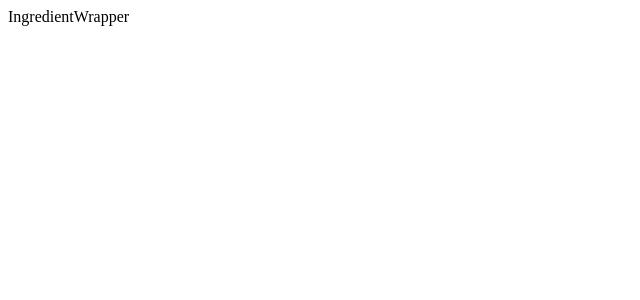
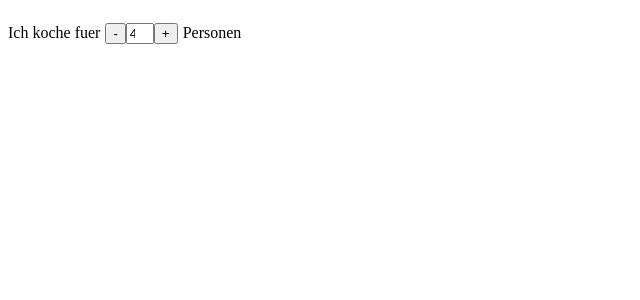
Before and after one commit to Benjauer/feinkoch-recipe-display, a Next.js app: page / in a window 1280 px wide. Shown: the top 300 px of the page, without its empty margins (0-640 px from the left). Built offline with nearby package versions, Linux system fonts and the light colour scheme.

Commit message:
add paxinput components

```diff
--- a/components/IngredientWrapper/IngredientWrapper.tsx
+++ b/components/IngredientWrapper/IngredientWrapper.tsx
@@ -2,14 +2,30 @@ import React from 'react';
 
 import styles from './IngredientWrapper.module.scss';
 
+import PaxInputWrapper from '../PaxInputWrapper/PaxInputWrapper';
+
 interface IngredientWrapperProps {
-    recipeArray: ({ name: string; amount: string; unit: string; image: string; description: string; } | { name: string; amount: null; unit: null; image: string; description: string; })[]
+    recipe: { name: string; amount: string; unit: string; image: string; description: string; },
+    ingredients: { name: string; amount: string; unit: string; image: string; description: string; }[]
 }
 
 
-const IngredientWrapper: React.FC <IngredientWrapperProps> = () => {
+const IngredientWrapper: React.FC<IngredientWrapperProps> = (props) => {
 
-    return <div>IngredientWrapper</div>
+    const { recipe } = props;
+    const { ingredients } = props;
+
+    const [peopleAttending, setPeopleAttending] = React.useState(4)
+
+    return (
+        <div className={styles.IngredientWrapperParent}>
+
+            <PaxInputWrapper
+                peopleAttending={peopleAttending}
+                setPeopleAttending={setPeopleAttending}
+            />
+        </div>
+    )
 }
 
 export default IngredientWrapper;
--- /dev/null
+++ b/components/PaxInput/PaxInput.module.scss
@@ -0,0 +1,9 @@
+.PaxInputParent {
+    margin: 0 5px;
+
+
+    .paxInputInput {
+        width: 20px;
+
+    }
+}
--- /dev/null
+++ b/components/PaxInput/PaxInput.tsx
@@ -0,0 +1,74 @@
+import React from 'react';
+
+import styles from './PaxInput.module.scss';
+import { PaxInputProps } from '../PaxInputWrapper/PaxInputWrapper';
+
+
+
+const PaxInput: React.FC<PaxInputProps> = (props) => {
+
+    const { peopleAttending } = props;
+    const { setPeopleAttending } = props;
+
+
+    // reduce PAX
+
+    const decreasePax = (e: Event) => {
+        e.preventDefault()
+
+        const newState = peopleAttending - 1
+        setPeopleAttending(newState)
+        console.log(newState)
+    }
+
+    // increase PAX
+
+    const increasePax = (e: Event) => {
+        e.preventDefault()
+
+        const newState = peopleAttending + 1
+        setPeopleAttending(newState)
+        console.log(newState)
+    }
+
+
+    // track changes
+
+    const trackChanges = (e: Event) => {
+        e.preventDefault()
+
+        const newState = e.target.value
+        setPeopleAttending(newState)
+    }
+
+
+
+
+    return (
+        <div className={styles.PaxInputParent}>
+
+            <form>
+
+                <button
+                    className={styles.plusMinusButton}
+                    onClick={decreasePax}
+                >-</button>
+
+                <input
+                    type='number'
+                    className={styles.paxInputInput}
+                    defaultValue={peopleAttending}
+                    onChange={trackChanges}
+                />
+
+                <button
+                    className={styles.plusMinusButton}
+                    onClick={increasePax}
+                >+</button>
+
+            </form>
+        </div>
+    )
+}
+
+export default PaxInput;
--- /dev/null
+++ b/components/PaxInputWrapper/PaxInputWrapper.module.scss
@@ -0,0 +1,4 @@
+.PaxInputWrapperParent {
+    display: flex;
+    align-items: center;
+}
--- /dev/null
+++ b/components/PaxInputWrapper/PaxInputWrapper.tsx
@@ -0,0 +1,33 @@
+import React from 'react';
+
+import styles from './PaxInputWrapper.module.scss';
+
+import PaxInput from '../PaxInput/PaxInput';
+
+export interface PaxInputProps {
+    peopleAttending: number;
+    setPeopleAttending: React.Dispatch<React.SetStateAction<number>>;
+}
+
+const PaxInputWrapper: React.FC<PaxInputProps> = (props) => {
+
+    const { peopleAttending } = props;
+    const { setPeopleAttending } = props;
+
+
+    return (
+        <div className={styles.PaxInputWrapperParent}>
+
+            <p>Ich koche fuer</p>
+
+            <PaxInput
+                peopleAttending={peopleAttending}
+                setPeopleAttending={setPeopleAttending}
+            />
+
+            <p>Personen</p>
+        </div>
+    )
+}
+
+export default PaxInputWrapper;
```
